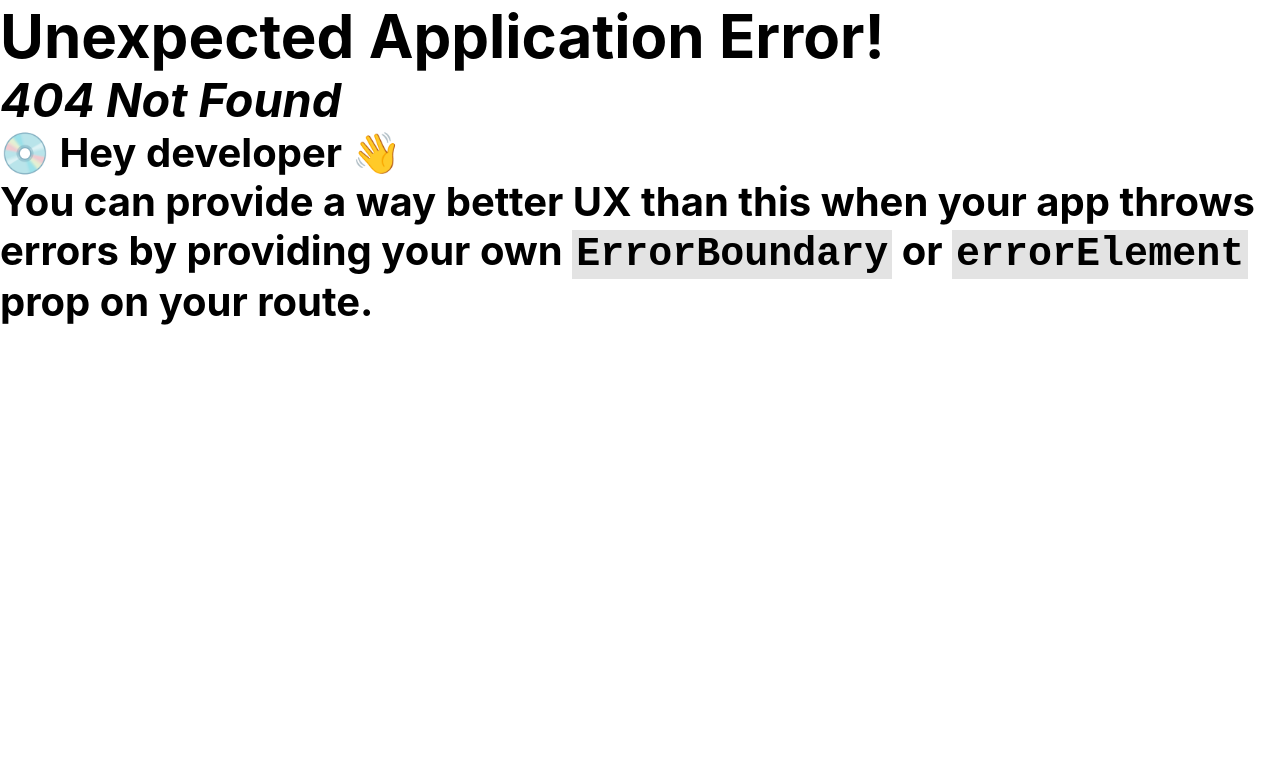
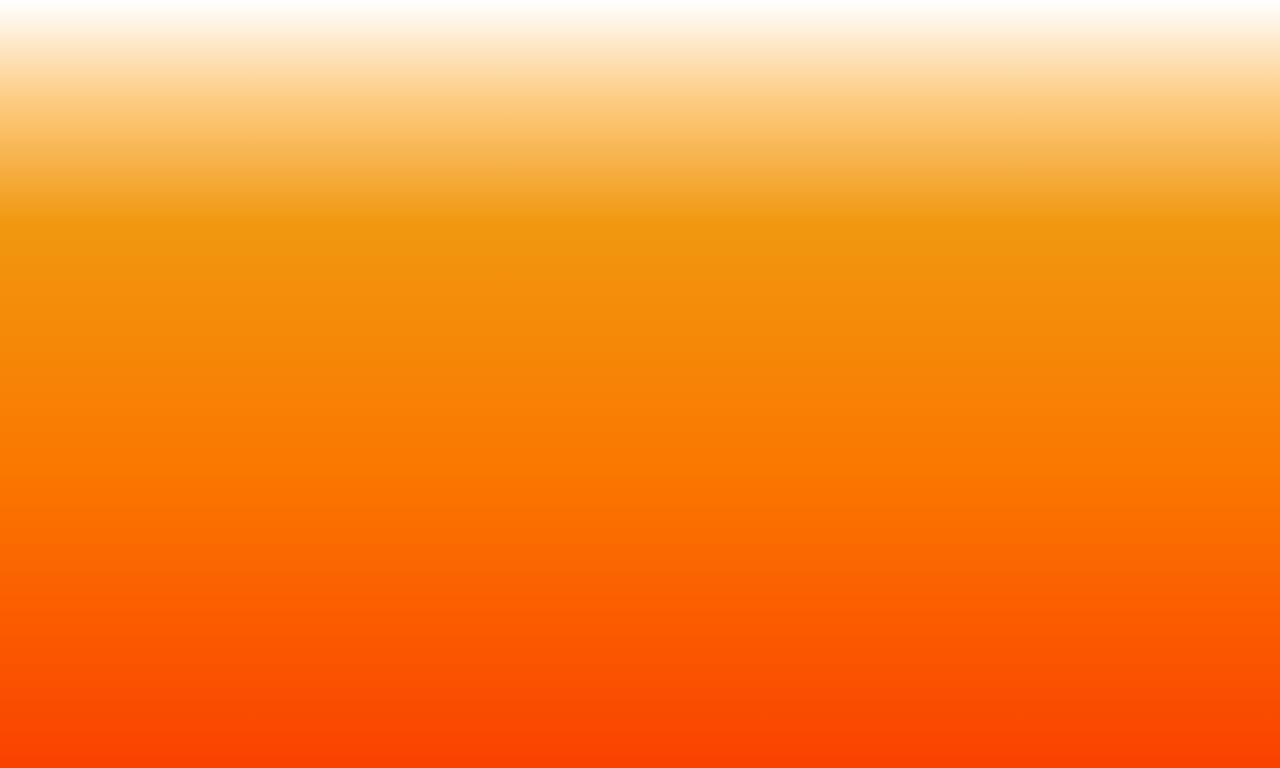
Before and after one commit to Phund4/Project-cafe, a React (Vite) app in the folder cafe/: page /pizzapage in a window 1280 px wide. Before the commit this address had no page. Shown: the top 768 px of the page. Built offline with nearby package versions, Linux system fonts and the light colour scheme.

Commit message:
4 second branch commit

```diff
--- a/cafe/src/pages/MainPage.jsx
+++ b/cafe/src/pages/MainPage.jsx
@@ -27,10 +27,12 @@ function MainPage() {
           <div className="mainpage-content__icons">
             <div className="pizza-container mainpage-icon-container">
               <img className="mainpage-icon-container__icon" src={Pizza}></img>
-              <img
-                className="mainpage-icon-container__icon-hover"
-                src={PizzaHover}
-              ></img>
+              <a href="/pizzapage/">
+                <img
+                  src={PizzaHover}
+                  className="mainpage-icon-container__icon-hover"
+                ></img>
+              </a>
             </div>
             <div className="burger-container mainpage-icon-container">
               <img className="mainpage-icon-container__icon" src={Burger}></img>
--- /dev/null
+++ b/cafe/src/pages/PizzaPage.jsx
@@ -0,0 +1,10 @@
+import "../sass/pizzapage/main.sass";
+function PizzaPage() {
+  return (
+    <>
+      <div className="main-pizzapage"></div>
+    </>
+  );
+}
+
+export default PizzaPage;
--- a/cafe/src/sass/mainpage/_mainpage-content.sass
+++ b/cafe/src/sass/mainpage/_mainpage-content.sass
@@ -40,6 +40,8 @@
                     opacity: 0
                     filter: alpha(opacity=0)
                 .mainpage-icon-container__icon-hover
+                    top: -1px
+                    left: -1px
                     opacity: 1
                     filter: alpha(opacity=100)
         .pizza-container
--- /dev/null
+++ b/cafe/src/sass/pizzapage/_pizzapage-base.sass
@@ -0,0 +1,30 @@
+$color-white: #FFFFFF
+$color-black: #000000
+$background-gradient: linear-gradient(180deg, rgba(255, 255, 255, 0.32) 0%, rgba(251, 160, 23, 0.54) 12.5%, #F1970F 28.12%, #FA7800 58.33%, #FA3C00 99.48%)
+@mixin respond($breakpoint)
+    @if $breakpoint == phone
+        @media only screen and (max-width: 420px)
+            @content
+    @if $breakpoint == tab-port
+        @media only screen and (max-width: 830px)
+            @content
+    @if $breakpoint == tab-land
+        @media only screen and (max-width: 1024px)
+            @content
+    @if $breakpoint == big-screen
+        @media only screen and (max-width: 1500px)
+            @content
+
+*, ::after, ::before
+    margin: 0
+    padding: 0
+    box-sizing: border-box
+
+html
+    font-size: 62.5%
+
+body
+    font-family: 'Inter', sans-serif
+    font-style: normal
+    font-weight: 700
+    font-size: 4rem
--- /dev/null
+++ b/cafe/src/sass/pizzapage/_pizzapage.sass
@@ -0,0 +1,4 @@
+.main-pizzapage
+    width: 100vw
+    height: 100vh
+    background: $background-gradient
--- /dev/null
+++ b/cafe/src/sass/pizzapage/main.sass
@@ -0,0 +1,2 @@
+@import "pizzapage-base.sass"
+@import "pizzapage.sass"
```
Also changed, not shown: cafe/src/components/MyRouter.jsx (+13 -9 lines).
